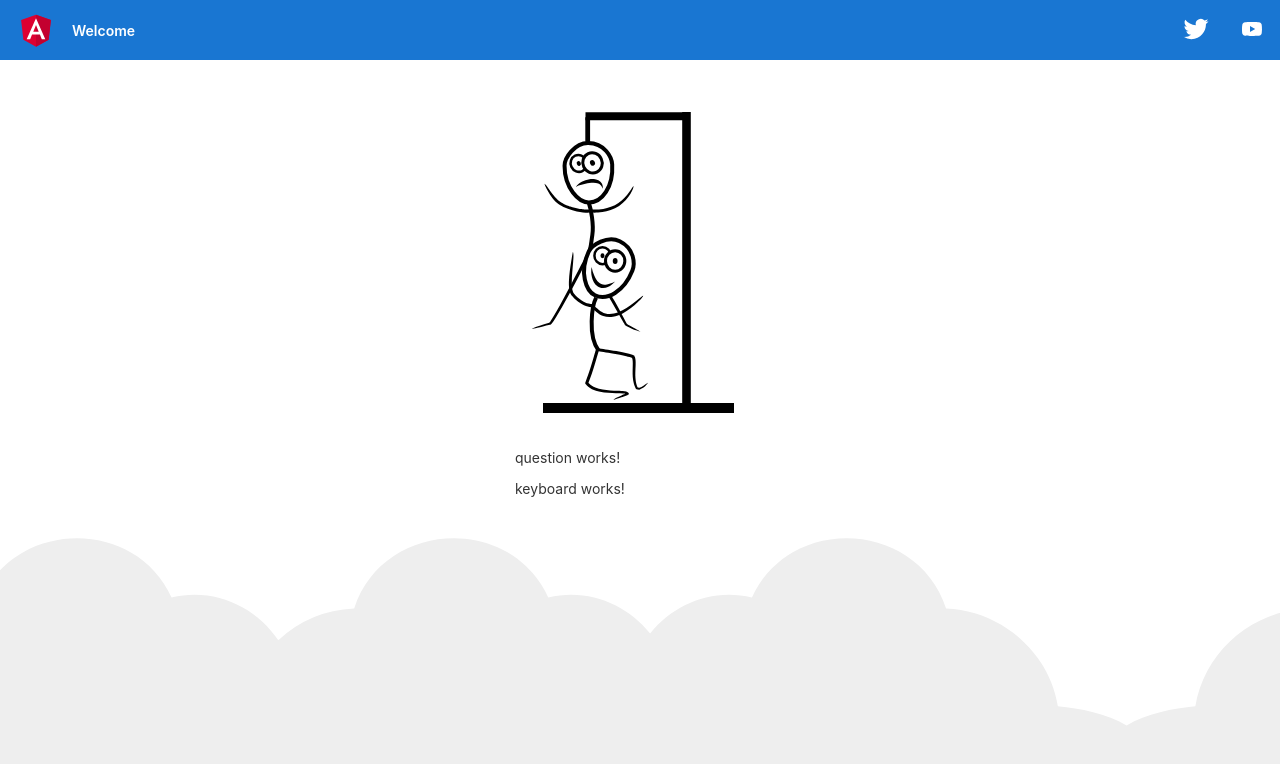
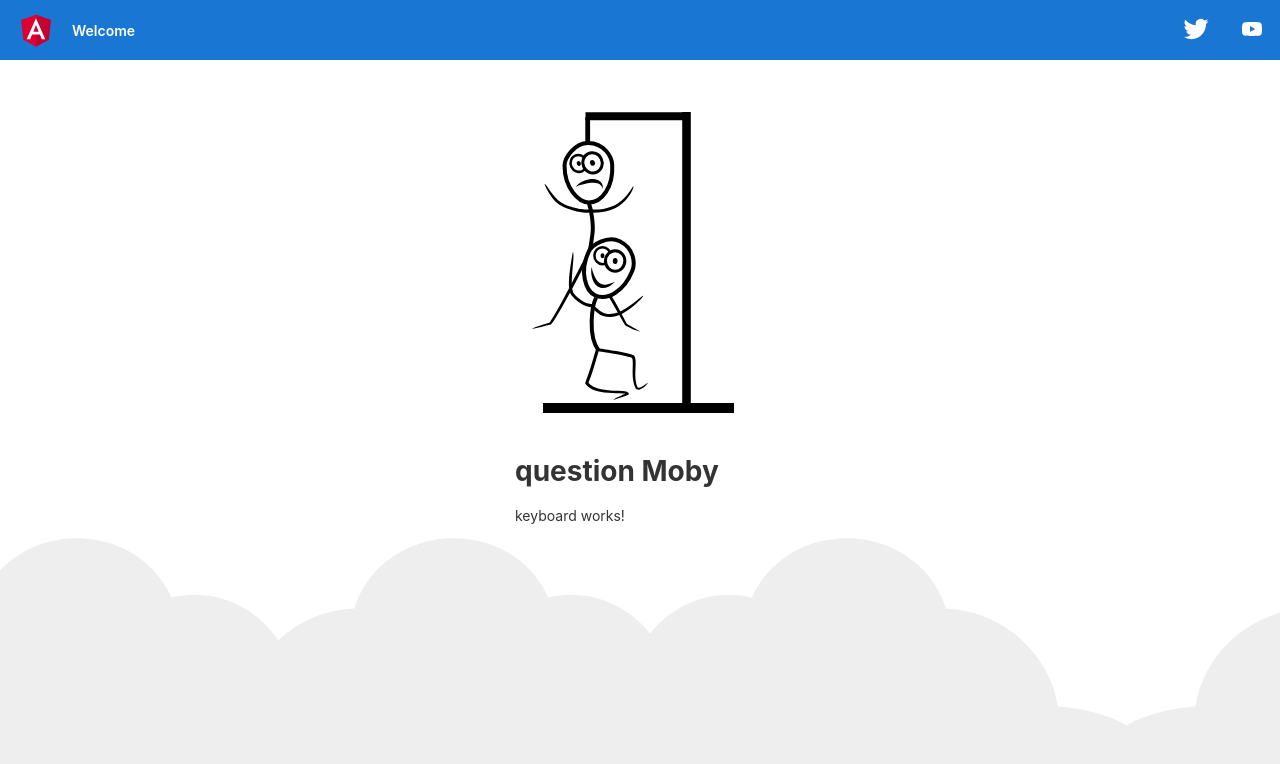
Before and after one commit to Sorsi/hangman, an Angular app: page / in a window 1280 px wide. Shown: the top 764 px of the page. Built offline with nearby package versions, Linux system fonts and the light colour scheme.

Commit message:
get a random question

```diff
--- a/src/app/components/hangman/hangman.component.html
+++ b/src/app/components/hangman/hangman.component.html
@@ -1,3 +1,3 @@
 <app-drawing></app-drawing>
-<app-question></app-question>
+<app-question [question]="question"></app-question>
 <app-keyboard></app-keyboard>
--- a/src/app/components/hangman/hangman.component.ts
+++ b/src/app/components/hangman/hangman.component.ts
@@ -1,15 +1,45 @@
 import { Component, OnInit } from '@angular/core';
+import { HangmanService } from 'src/app/services/hangman.service';
 
 @Component({
   selector: 'app-hangman',
   templateUrl: './hangman.component.html',
-  styleUrls: ['./hangman.component.scss']
+  styleUrls: ['./hangman.component.scss'],
 })
 export class HangmanComponent implements OnInit {
+  question: string;
+  questions: string[];
+  guesses: string[];
+  category: string;
 
-  constructor() { }
+  constructor(private hangmanService: HangmanService) {
+    this.question = '';
+    this.questions = [];
+    this.guesses = [];
+    this.category = '';
+  }
 
   ngOnInit(): void {
+    this.hangmanService.getQuestions().subscribe((res) => {
+      console.log(res);
+
+      this.questions = res.items;
+      this.category = res.category;
+      this.question = this.getNewQuestion();
+      console.log('qqqq ', this.question);
+    });
   }
 
+  getNewQuestion(): string {
+    return this.questions[this.getRandomIndex()];
+  }
+
+  getRandomIndex(): number {
+    return Math.floor(Math.random() * this.questions.length);
+  }
+
+  reset(): void {
+    this.guesses = [];
+    this.getNewQuestion();
+  }
 }
--- a/src/app/components/question/question.component.html
+++ b/src/app/components/question/question.component.html
@@ -1 +1 @@
-<p>question works!</p>
+<h1>question {{question}}</h1>
--- a/src/app/components/question/question.component.ts
+++ b/src/app/components/question/question.component.ts
@@ -1,15 +1,16 @@
-import { Component, OnInit } from '@angular/core';
+import { Component, Input, OnInit } from '@angular/core';
 
 @Component({
   selector: 'app-question',
   templateUrl: './question.component.html',
-  styleUrls: ['./question.component.scss']
+  styleUrls: ['./question.component.scss'],
 })
 export class QuestionComponent implements OnInit {
+  @Input() question: string;
 
-  constructor() { }
-
-  ngOnInit(): void {
+  constructor() {
+    this.question = '';
   }
 
+  ngOnInit(): void {}
 }
```
Also changed, not shown: src/app/app.module.ts (+5 -7 lines).
